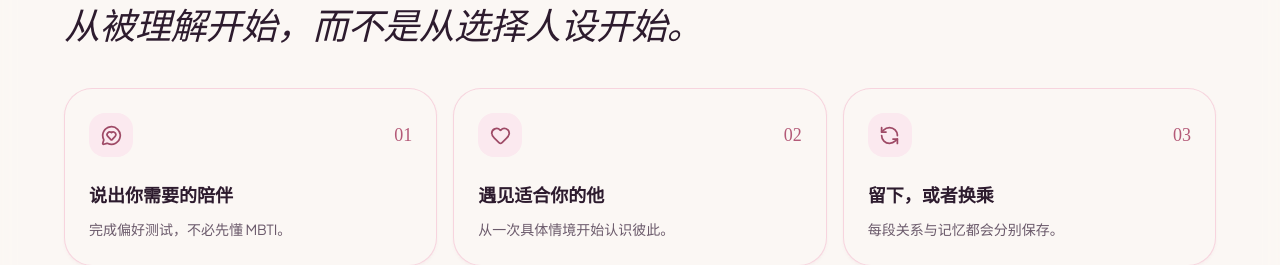
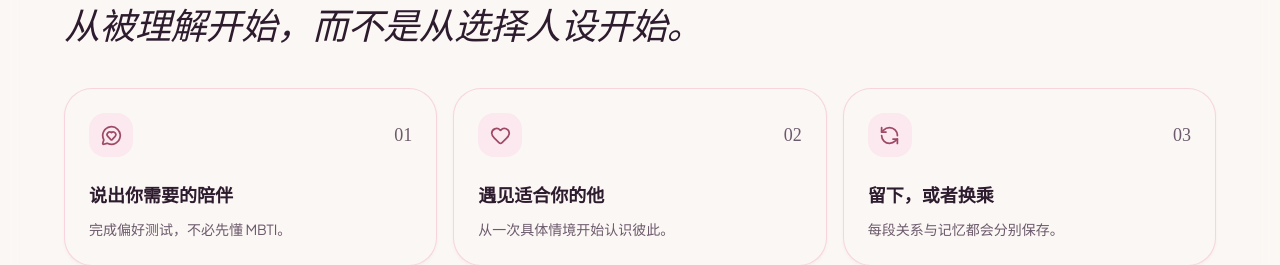
Before and after one commit to hshuang695-cmd/bondshift-demo, a React (Vite) app: page / in a window 1280 px wide. Shown: the part 920-1185 px from the top of the page. Built offline with nearby package versions, Linux system fonts and the light colour scheme; a web font is replaced by a local one.

Commit message:
[D4-2 补遗] 对比度：落地页步骤编号改用 text-secondary（4.21→≥4.5:1）

```diff
--- a/src/pages/LandingPage.tsx
+++ b/src/pages/LandingPage.tsx
@@ -212,7 +212,7 @@ export default function LandingPage() {
                     <span className="grid h-11 w-11 place-items-center rounded-2xl bg-brand-50 text-brand-600">
                       <Icon size={21} />
                     </span>
-                    <span className="font-script text-lg text-brand-500">0{index + 1}</span>
+                    <span className="font-script text-lg text-text-secondary">0{index + 1}</span>
                   </div>
                   <h3 className="mt-6 text-lg font-bold text-text-primary">{step.title}</h3>
                   <p className="mt-2 text-sm leading-6 text-text-secondary">{step.description}</p>
```
Also changed, not shown: 1 other file (tests, documents, lock files or other folders).
